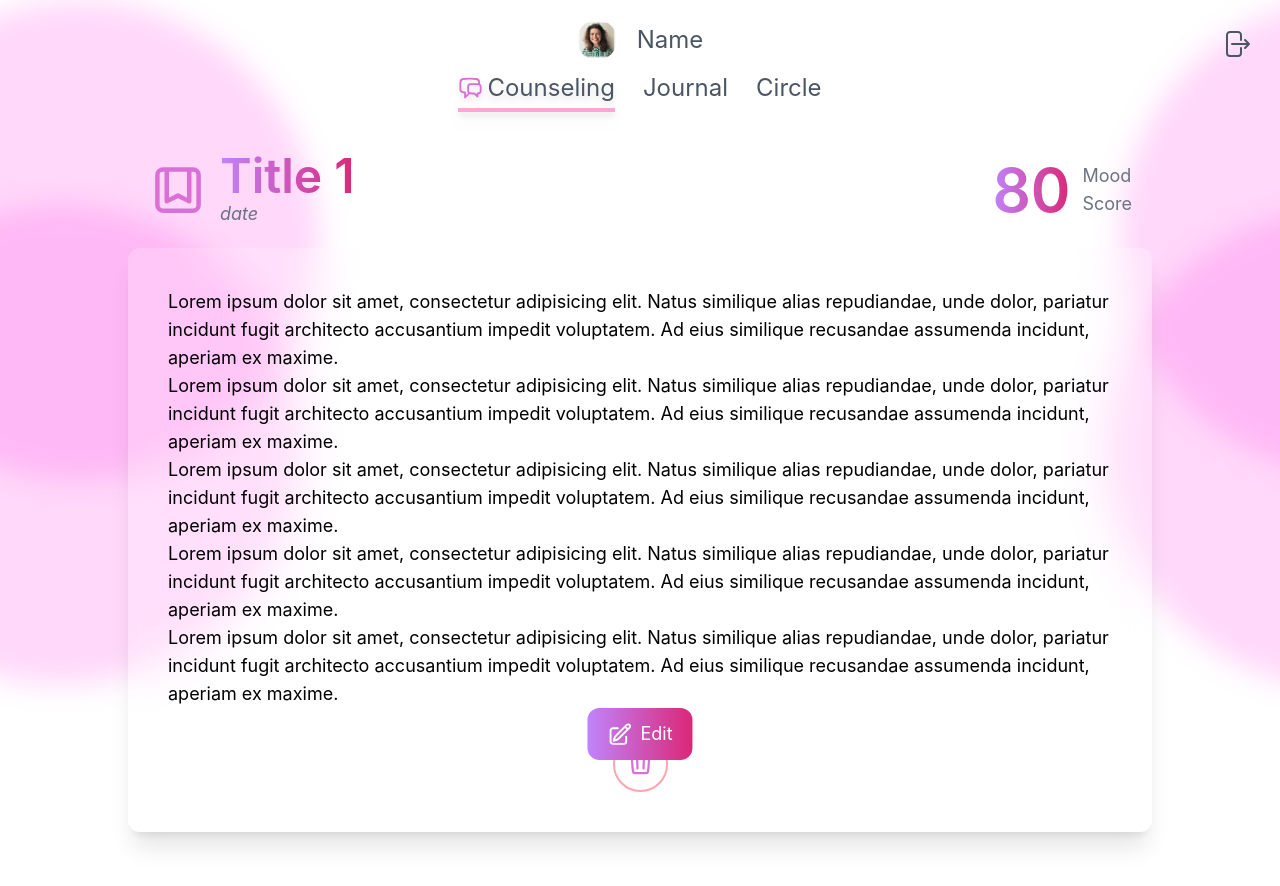
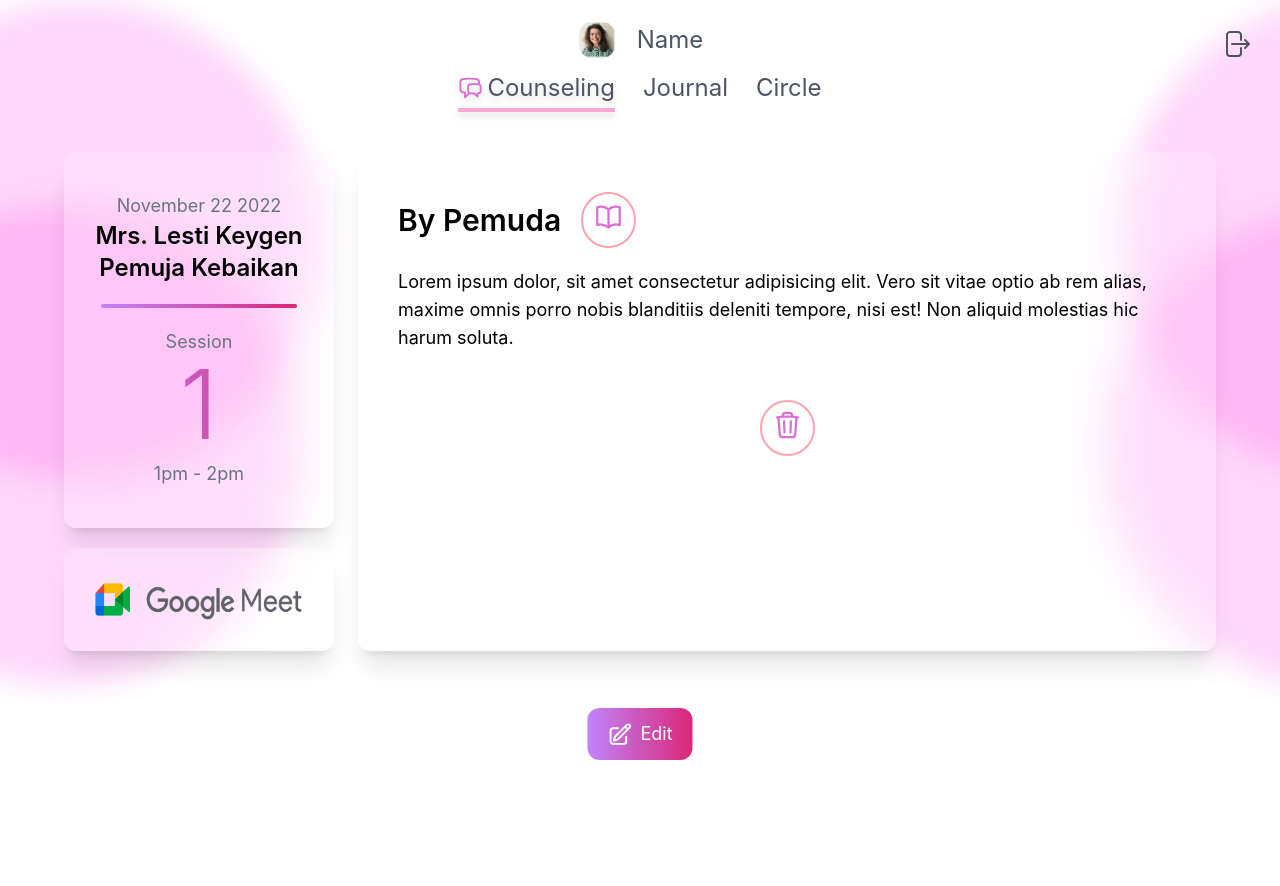
Before and after one commit to Hasyim-Kai/Healme-College-Final-Project, a Next.js app: page /user/counseling/1 in a window 1280 px wide. Shown: the top 886 px of the page. After the commit the page ends 800 px from the top, so only its background shows below. Built offline with nearby package versions, Linux system fonts and the light colour scheme.

Commit message:
Add Schedule Detail

```diff
--- a/pages/user/counseling/[id].tsx
+++ b/pages/user/counseling/[id].tsx
@@ -1,17 +1,17 @@
 import { NextPage } from "next"
 import { useRouter } from "next/router"
-import JournalDetail from "../../../presentation/components/features/dashboard/journal/JournalDetail"
+import ScheduleDetail from "../../../presentation/components/features/dashboard/consultation/ScheduleDetail"
 import CircleBgAnimation from "../../../presentation/components/global/CircleBgAnimation"
 import DefaultLayout from "../../../presentation/layout/DefaultLayout"
 
-const JournalDetailPage: NextPage = () => {
+const ScheduleDetailPage: NextPage = () => {
   const router = useRouter()
   const { id = `1` } = router.query
 
   return <DefaultLayout pageTitle='Your Journal' additionalStyle='relative'>
-    <JournalDetail journalId={id} />
+    <ScheduleDetail scheduleId={id} />
     <CircleBgAnimation />
   </DefaultLayout>
 }
 
-export default JournalDetailPage
+export default ScheduleDetailPage
--- /dev/null
+++ b/pages/user/counseling/form/[id].tsx
@@ -0,0 +1,14 @@
+import { NextPage } from "next"
+import { useRouter } from "next/router"
+
+const ScheduleDetailPage: NextPage = () => {
+   const router = useRouter()
+   const { id = `1` } = router.query
+
+   return <DefaultLayout pageTitle='Your Journal' additionalStyle='relative'>
+      <ScheduleDetail scheduleId={id} />
+      <CircleBgAnimation />
+   </DefaultLayout>
+}
+
+export default ScheduleDetailPage
--- a/presentation/components/features/dashboard/consultation/ScheduleCard.tsx
+++ b/presentation/components/features/dashboard/consultation/ScheduleCard.tsx
@@ -1,7 +1,8 @@
+import Link from 'next/link'
 import { cardHover, pinkGradientBg, pinkGradientText } from '../../../../styles/TailwindStyle'
 
 export default function ScheduleCard() {
-  return <div className={`flex items-center rounded-lg shadow-lg h-48 bg-white bg-opacity-10 backdrop-blur-lg ${cardHover}`}>
+  return <Link href={`counseling/1`}><div className={`flex items-center rounded-lg shadow-lg h-48 bg-white bg-opacity-10 backdrop-blur-lg ${cardHover}`}>
     <section className='lg:text-xl text-lg text-center p-5'>
       <h1>Section</h1>
       <h1 className='lg:text-8xl text-7xl font-light'>1</h1>
@@ -15,5 +16,5 @@ export default function ScheduleCard() {
       <p className={``}>With</p>
       <p className={`text-4xl font-medium`}>Mrs.Lesti</p>
     </section>
-  </div>
+  </div></Link>
 }
--- /dev/null
+++ b/presentation/components/features/dashboard/consultation/ScheduleDetail.tsx
@@ -0,0 +1,63 @@
+import Link from 'next/link'
+import Image from 'next/image'
+import { toggleModal } from '../../../../../app/GlobalSlice';
+import { useAppDispatch } from '../../../../../app/store';
+import { glassCard, pinkGradientBg, pinkGradientText } from '../../../../styles/TailwindStyle';
+import FloatBottomBtn from '../../../global/FloatBottomBtn';
+import JournalFormModal from '../journal/JournalFormModal';
+import UserNavbar from '../UserNavbar';
+import { useRouter } from 'next/router';
+
+type Props = { scheduleId: string | string[] }
+
+export default function ScheduleDetail({ scheduleId = `1` }: Props) {
+  const dispatch = useAppDispatch();
+  const router = useRouter()
+  const goToForm = () => { router.push('/user/counseling/form/1') }
+
+  return <div className='mx-auto lg:max-w-6xl'>
+    <UserNavbar />
+    <section className='mt-10 grid lg:grid-cols-4 grid-cols-1 gap-6'>
+
+      <div className={`flex flex-col gap-5`}>
+        <div className={`px-7 text-center py-10 rounded-xl shadow-xl ${glassCard}`}>
+          <h1 className='text-lg text-gray-500'>November 22 2022</h1>
+          <h1 className={`text-2xl font-semibold`}>Mrs. Lesti Keygen Pemuja Kebaikan</h1>
+
+          <div className={`w-11/12 h-1 my-5 rounded-lg mx-auto ${pinkGradientBg}`}></div>
+
+          <h1 className='text-lg text-gray-500'>Session</h1>
+          <h1 className={`text-8xl font-light ${pinkGradientText}`}>1</h1>
+          <h1 className='text-lg text-gray-500 mt-2'>1pm - 2pm</h1>
+        </div>
+
+        <div className={`flex justify-center p-7 rounded-xl shadow-xl ${glassCard}`}>
+          <Image alt="Profile Photo" src='/img/gmeet.png' width={230} height={50} priority />
+        </div>
+      </div>
+
+      <article className={`col-span-3 flex flex-col rounded-xl shadow-xl p-10 mx-5 lg:mx-0 ${glassCard}`}>
+        <div className={`flex jusb items-center gap-5 mb-5`}>
+          <h1 className='text-3xl font-semibold'>By Pemuda</h1>
+          <Link href={`/user/journal`}>
+            <button className='p-2 rounded-full border-2 border-rose-300' onClick={() => console.log(`Jalan :)`)}>
+              <Image src="/icons/orchid-book.svg" alt="orchid-book Icons" width={35} height={30} />
+            </button>
+          </Link>
+        </div>
+
+        <p className='text-lg'>Lorem ipsum dolor, sit amet consectetur adipisicing elit. Vero sit vitae optio ab rem alias, maxime omnis porro nobis blanditiis deleniti tempore, nisi est! Non aliquid molestias hic harum soluta.</p>
+
+        <button className='mx-auto mt-12 p-2 rounded-full border-2 border-rose-300' onClick={() => console.log(`Jalan :)`)}>
+          <Image src="/icons/trash.svg" alt="trash Icons" width={35} height={30} />
+        </button>
+      </article>
+
+    </section>
+
+    <FloatBottomBtn text='Edit' clickFunc={goToForm}>
+      <Image src="/icons/edit-note.svg" alt="edit note Icons" width={25} height={25} />
+    </FloatBottomBtn>
+    <JournalFormModal isEdit={true} />
+  </div>
+}
--- /dev/null
+++ b/presentation/components/features/dashboard/consultation/ScheduleForm.tsx
@@ -0,0 +1,62 @@
+import Image from 'next/image'
+import { toggleModal } from '../../../../../app/GlobalSlice';
+import { useAppDispatch } from '../../../../../app/store';
+import { pinkGradientText } from '../../../../styles/TailwindStyle';
+import FloatBottomBtn from '../../../global/FloatBottomBtn';
+import JournalFormModal from '../journal/JournalFormModal';
+import UserNavbar from '../UserNavbar';
+
+type Props = { journalId: string | string[] }
+
+export default function ScheduleForm({ journalId = `1` }: Props) {
+  const dispatch = useAppDispatch();
+
+  return <div className='mx-auto lg:max-w-5xl'>
+    <UserNavbar />
+    <section className='mt-10'>
+
+      <div className='flex lg:items-center justify-between mx-5 flex-col-reverse lg:flex-row gap-3'>
+        <div className='flex items-center gap-3'>
+          <Image src="/icons/orchid-bookmark.svg" alt="Book Icons" width={60} height={60} />
+          <div>
+            <h1 className={`text-5xl font-semibold ${pinkGradientText}`}>Title {journalId}</h1>
+            <h1 className='text-lg text-gray-500'><i>date</i></h1>
+          </div>
+        </div>
+
+        <div className='flex items-center gap-3'>
+          <h1 className={`text-6xl font-semibold ${pinkGradientText}`}>80</h1>
+          <h1 className='text-lg text-gray-500'>Mood<br />Score</h1>
+        </div>
+      </div>
+
+      <article className={`flex flex-col mt-5 mb-16 rounded-xl shadow-xl p-10 bg-white bg-opacity-20 backdrop-blur-lg mx-5 lg:mx-0`}>
+        <p className='text-lg'>Lorem ipsum dolor sit amet, consectetur adipisicing elit.
+          Natus similique alias repudiandae, unde dolor, pariatur incidunt fugit
+          architecto accusantium impedit voluptatem. Ad eius similique recusandae
+          assumenda incidunt, aperiam ex maxime.</p>
+        <p className='text-lg'>Lorem ipsum dolor sit amet, consectetur adipisicing elit.
+          Natus similique alias repudiandae, unde dolor, pariatur incidunt fugit
+          architecto accusantium impedit voluptatem. Ad eius similique recusandae
+          assumenda incidunt, aperiam ex maxime.</p>
+        <p className='text-lg'>Lorem ipsum dolor sit amet, consectetur adipisicing elit.
+          Natus similique alias repudiandae, unde dolor, pariatur incidunt fugit
+          architecto accusantium impedit voluptatem. Ad eius similique recusandae
+          assumenda incidunt, aperiam ex maxime.</p>
+        <p className='text-lg'>Lorem ipsum dolor sit amet, consectetur adipisicing elit.
+          Natus similique alias repudiandae, unde dolor, pariatur incidunt fugit
+          architecto accusantium impedit voluptatem. Ad eius similique recusandae
+          assumenda incidunt, aperiam ex maxime.</p>
+        <p className='text-lg'>Lorem ipsum dolor sit amet, consectetur adipisicing elit.
+          Natus similique alias repudiandae, unde dolor, pariatur incidunt fugit
+          architecto accusantium impedit voluptatem. Ad eius similique recusandae
+          assumenda incidunt, aperiam ex maxime.</p>
+
+        <button className='mx-auto mt-7 p-2 rounded-full border-2 border-rose-300' onClick={() => console.log(`Jalan :)`)}>
+          <Image src="/icons/trash.svg" alt="trash Icons" width={35} height={30} />
+        </button>
+      </article>
+
+    </section>
+  </div>
+}
--- a/presentation/styles/TailwindStyle.ts
+++ b/presentation/styles/TailwindStyle.ts
@@ -3,3 +3,4 @@ export const pinkGradientText = `text-transparent bg-clip-text bg-gradient-to-r
 export const pinkGradientBg = `bg-gradient-to-r from-purple-400 to-pink-600`
 export const simpleInput = `pt-1 text-lg border-b border-pink-500 w-full focus:outline-none mb-7`
 export const cardHover = `hover:scale-110 hover:shadow-2xl hover:bg-white cursor-pointer mx-5 lg:mx-0 ` + tailwindTransition
+export const glassCard = `bg-white bg-opacity-20 backdrop-blur-lg`
```
